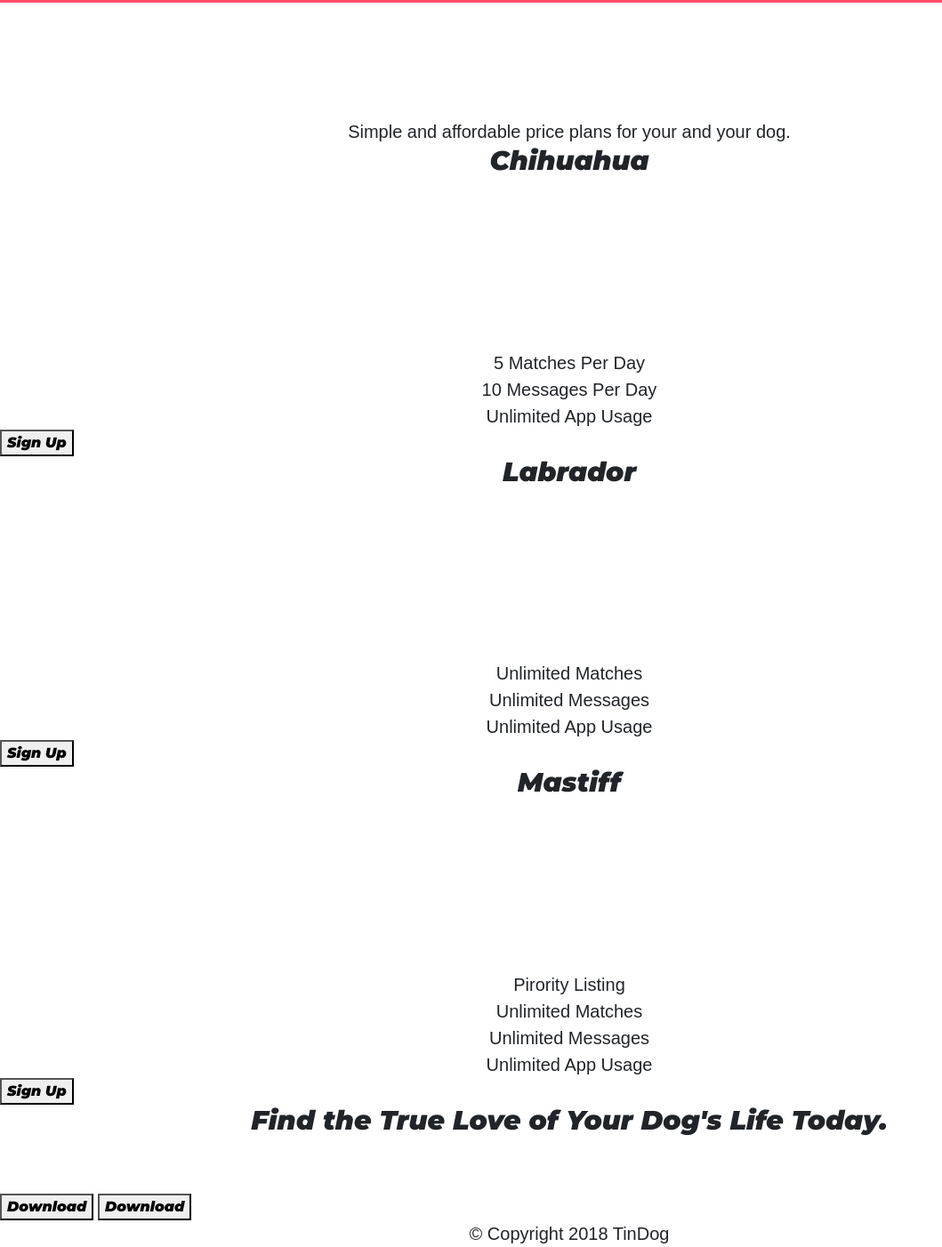
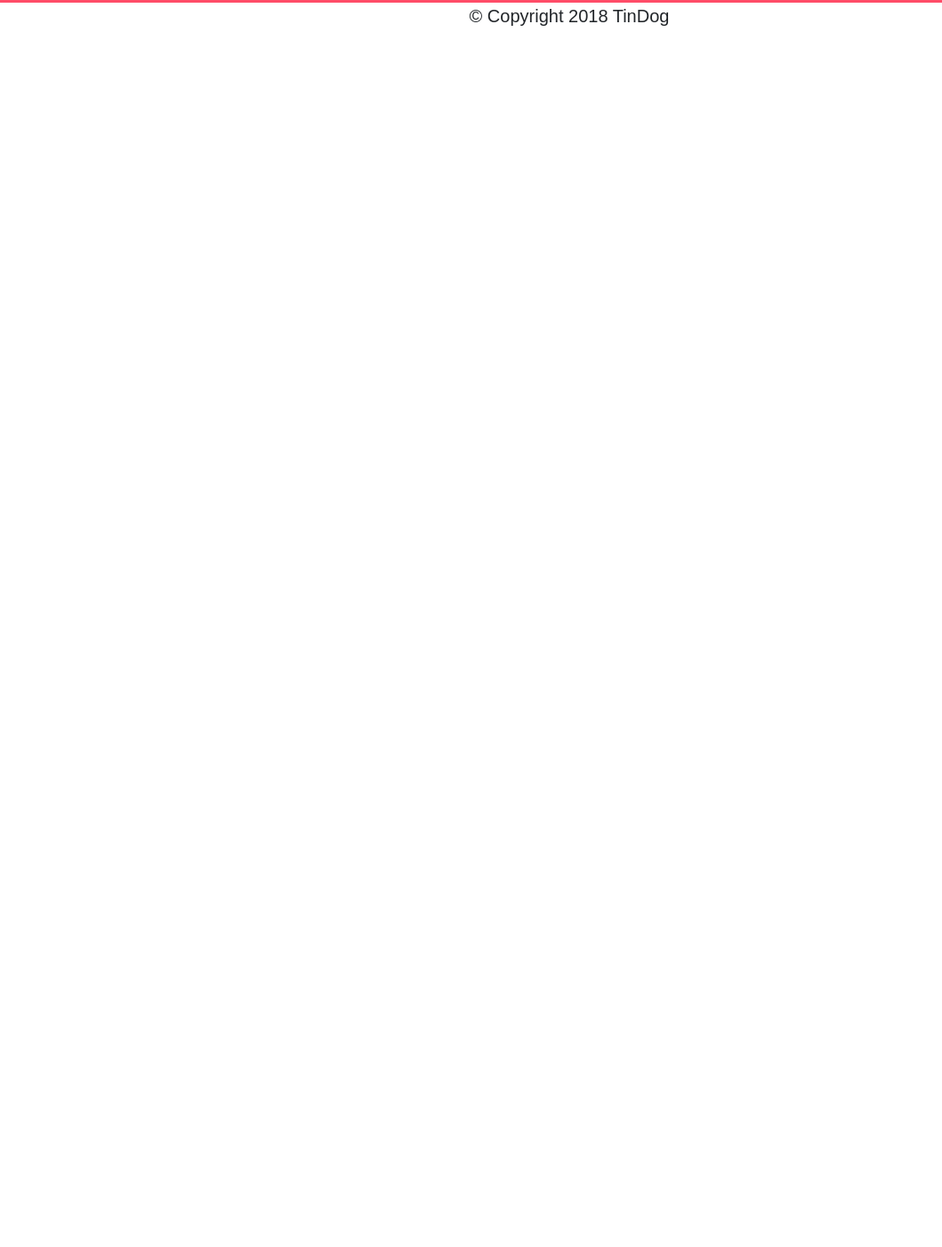
Before and after one commit to meetvvyas/Barkup, a plain HTML site: page index.html in a window 1280 px wide. Shown: the part 2015-3417 px from the top of the page at 89% size, without its empty margins (0-1059 px from the left). After the commit the page ends 2048 px from the top, so only its background shows below. Drawn offline with nearby package versions, Linux system fonts and the light colour scheme.

Commit message:
Update index.html

```diff
--- a/index.html
+++ b/index.html
@@ -125,53 +125,6 @@
 
   </section>
 
-
-  <!-- Pricing -->
-
-  <section id="pricing">
-
-    <h2>A Plan for Every Dog's Needs</h2>
-    <p>Simple and affordable price plans for your and your dog.</p>
-
-
-    <h3>Chihuahua</h3>
-    <h2>Free</h2>
-    <p>5 Matches Per Day</p>
-    <p>10 Messages Per Day</p>
-    <p>Unlimited App Usage</p>
-    <button type="button">Sign Up</button>
-
-
-    <h3>Labrador</h3>
-    <h2>$49 / mo</h2>
-    <p>Unlimited Matches</p>
-    <p>Unlimited Messages</p>
-    <p>Unlimited App Usage</p>
-    <button type="button">Sign Up</button>
-
-
-    <h3>Mastiff</h3>
-    <h2>$99 / mo</h2>
-    <p>Pirority Listing</p>
-    <p>Unlimited Matches</p>
-    <p>Unlimited Messages</p>
-    <p>Unlimited App Usage</p>
-    <button type="button">Sign Up</button>
-
-  </section>
-
-
-  <!-- Call to Action -->
-
-  <section id="cta">
-
-    <h3>Find the True Love of Your Dog's Life Today.</h3>
-    <button type="button">Download</button>
-    <button type="button">Download</button>
-
-  </section>
-
-
   <!-- Footer -->
 
   <footer id="footer">
```
